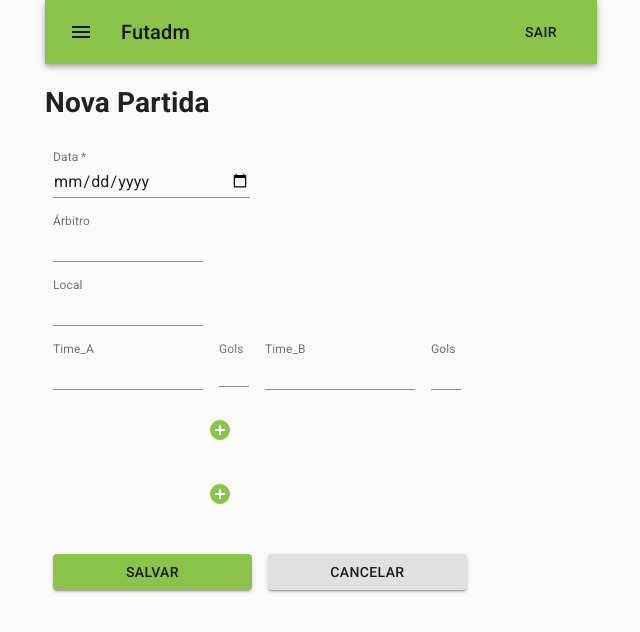
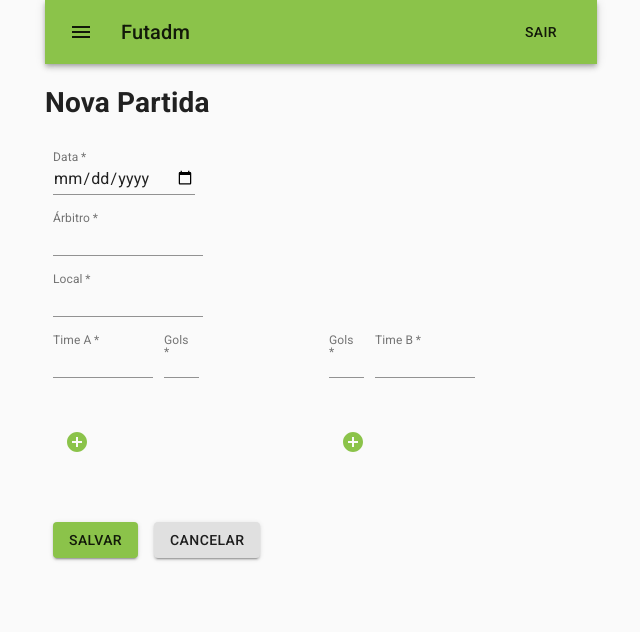
Before and after one commit to dsm-cefet-rj/trabalho-integrado-2020-1-grupo-5, a React (Create React App) app in the folder src/front-end/: page /partidas/1 in a window 1280 px wide. Shown: the top 632 px of the page, without its empty margins (319-959 px from the left). Built offline with nearby package versions, Linux system fonts and the light colour scheme; data requests are answered from the project's data file.

Commit message:
Renderizando formulário ao clicar no botão '+' e exibindo dados do banco no dropdown

```diff
--- a/src/front-end/shared/db.json
+++ b/src/front-end/shared/db.json
@@ -31,13 +31,13 @@
   ],
   "partidas": [
     {
-      "gols_time_B": 3,
+      "gols_time_B": 1,
       "time_B": "Time Vermelho",
-      "gols_time_A": 1,
+      "gols_time_A": 2,
       "time_A": "Time Azul",
-      "local": "Teste",
-      "arbitro": "Teste",
-      "data": "2020-12-04",
+      "local": "sdsdsd",
+      "arbitro": "a",
+      "data": "2020-12-11",
       "id": 1
     }
   ]
--- a/src/front-end/src/components/partidas/FormPartida.js
+++ b/src/front-end/src/components/partidas/FormPartida.js
@@ -1,4 +1,4 @@
-import React, {useState} from 'react';
+import React, {useEffect, useState} from 'react';
 import {useParams, useHistory } from "react-router-dom";
 import {useDispatch, useSelector} from 'react-redux';
 import { yupResolver } from '@hookform/resolvers/yup';
@@ -8,9 +8,13 @@ import { makeStyles} from '@material-ui/core/styles';
 import TextField from '@material-ui/core/TextField';
 import AddCircleIcon from '@material-ui/icons/AddCircle';
 import IconButton from '@material-ui/core/IconButton';
+import Grid from '@material-ui/core/Grid';
+import MenuItem from '@material-ui/core/MenuItem';
 
 import {addPartidaServer, updatePartidaServer, selectPartidasById} from './PartidasSlice'
 import {partidaSchema} from './PartidaSchema';
+import {selectAllJogadores, fetchJogadores} from '../jogadores/JogadoresSlice'
+import {selectAllTimes, fetchTimes} from '../times/TimesSlice'
 
 
 const useStyles = makeStyles((theme) => ({
@@ -26,7 +30,6 @@ const useStyles = makeStyles((theme) => ({
     form: {
       '& > *': {
           margin: theme.spacing(1),
-          width: '25ch',
       },
     },
 
@@ -38,7 +41,27 @@ export default function FormPartida(props) {
     //inicializa o estado com o hook useState
     const history  = useHistory();
     const dispatch = useDispatch();
-    const classes = useStyles();
+    const classes  = useStyles();
+
+    const [jogadoresTimeA, setJogadoresTimeA] = useState([]);
+    const [jogadoresTimeB, setJogadoresTimeB] = useState([]);
+    const jogadores = useSelector(selectAllJogadores);
+    const times = useSelector(selectAllTimes);
+
+    const addJogadorTimeA = () => {
+        setJogadoresTimeA(jogadoresTimeA => [...jogadoresTimeA, <AdicionaJogador jogadores={jogadores} />]);
+    };
+
+    const addJogadorTimeB = () => {
+        setJogadoresTimeB(jogadoresTimeB => [...jogadoresTimeB, <AdicionaJogador jogadores={jogadores} />]);
+      };
+
+
+    useEffect(() => {
+       dispatch(fetchJogadores(jogadores))
+       dispatch(fetchTimes(times))
+    }, [] )
+
 
     let { id } = useParams();
     id = parseInt(id);
@@ -82,18 +105,21 @@ export default function FormPartida(props) {
                         error={errors.data?.message ? true: false}
                         InputLabelProps={{ shrink: true }}
                         required
+                        size="small"
                     />
                     <br/>
                     <TextField
                         id="arbitro_partida"
                         label="Árbitro"
                         name="arbitro"
-                        defaultValue={partidaOnLoad.data_arbitro}
+                        defaultValue={partidaOnLoad.arbitro}
                         inputRef={register}
                         helperText={errors.arbitro?.message}
                         error={errors.arbitro?.message ? true: false}
                         InputLabelProps={{ shrink: true }}
                         style = {{width: 150}}
+                        size="small"
+                        required
                     />
                     <br/>
                     <TextField
@@ -106,20 +132,29 @@ export default function FormPartida(props) {
                         error={errors.local?.message ? true: false}
                         InputLabelProps={{ shrink: true }}
                         style = {{width: 150}}
+                        size="small"
+                        required
                     />
                     <br/>
+
+                    <Grid container direction="row">
+                        <Grid container direction="column" item xs={6} >
+                           <Grid direction="row" justify="space-between">
                                 <TextField
                                     id="time_A"
-                        label="Time_A"
+                                    label="Time A"
                                     name="time_A"
-
+                                    size="small"
                                      defaultValue={partidaOnLoad.time_A}
                                     inputRef={register}
                                     helperText={errors.time_A?.message}
                                     error={errors.time_A?.message ? true: false}
                                     InputLabelProps={{ shrink: true }}
-                        style = {{width: 150}}
+                                    style = {{width: 100}}
+                                    size="small"
+                                    required
                                 />
+                                &nbsp;&nbsp;&nbsp;
                                 <TextField
                                     id="gols_time_A"
                                     label="Gols"
@@ -131,38 +166,114 @@ export default function FormPartida(props) {
                                     helperText={errors.gols_time_A?.message}
                                     error={errors.gols_time_A?.message ? true: false}
                                     InputLabelProps={{ shrink: true }}
-                        style = {{width: 30}}
+                                    style = {{width: 35}}
+                                    size="small"
+                                    required
                                 />
+                            </Grid>
+                            <br/><br/>
+                            <Grid container direction="row" justify="flex-start">
+                                {jogadoresTimeA.map((item, i) => (<Grid key={i}>{item}</Grid>))}
+                            </Grid>
+
+                            <Grid container direction="row" justify="flex-start">
+                                <IconButton
+                                    id="adiciona_jogador_A"
+                                    name="adiciona_jogador_A"
+                                    onClick={() => {addJogadorTimeA()}} >
+                                        <AddCircleIcon color='primary'/>
+                                </IconButton>
+                            </Grid>
+                        </Grid>
+
+                        <Grid container direction="column" item xs={6}>
+                            <Grid direction="row" justify="space-between">
+                                <TextField
+                                    id="gols_time_B"
+                                    label="Gols"
+                                    name="gols_time_B"
+                                    type="number"
+                                    size="small"
+                                    defaultValue={partidaOnLoad.gols_time_B}
+                                    inputRef={register}
+                                    helperText={errors.gols_time_B?.message}
+                                    error={errors.gols_time_B?.message ? true: false}
+                                    InputLabelProps={{ shrink: true }}
+                                    style = {{width: 35}}
+                                    size="small"
+                                    required
+                                />
+                                 &nbsp;&nbsp;&nbsp;
                                 <TextField
                                     id="time_B"
-                        label="Time_B"
+                                    label="Time B"
                                     name="time_B"
-
+                                    size="small"
                                     defaultValue={partidaOnLoad.time_B}
                                     inputRef={register}
                                     helperText={errors.time_B?.message}
                                     error={errors.time_B?.message ? true: false}
                                     InputLabelProps={{ shrink: true }}
-                        style = {{width: 150}}
+                                    style = {{width: 100}}
+                                    size="small"
+                                    required
                                 />
-                    <TextField
-                        id="gols_time_B"
-                        label="Gols"
-                        name="gols_time_B"
-                        type="number"
-                        defaultValue={partidaOnLoad.gols_time_B}
-                        inputRef={register}
-                        helperText={errors.gols_time_B?.message}
-                        error={errors.gols_time_B?.message ? true: false}
-                        InputLabelProps={{ shrink: true }}
-                        style = {{width: 30}}
-                    />
-                    <IconButton id="adiciona_jogador_A" name="adiciona_jogador_A"><AddCircleIcon color='primary'/></IconButton>
-                    <IconButton id="adiciona_jogador_B" name="adiciona_jogador_B"><AddCircleIcon color='primary'/></IconButton>
+                            </Grid>
                             <br/><br/>
+                            <Grid container direction="row" justify="flex-start">
+                                {jogadoresTimeB.map((item, i) => (<Grid key={i}>{item}</Grid>))}
+                            </Grid>
+
+                            <Grid container direction="row" justify="flex-start">
+                                <IconButton
+                                    id="adiciona_jogador_B"
+                                    name="adiciona_jogador_B"
+                                    onClick={() => {addJogadorTimeB()}} >
+                                        <AddCircleIcon color='primary'/>
+                                </IconButton>
+                            </Grid>
+                        </Grid>
+                    </Grid>
+
+                    <br/><br/>
+
                     <Button type="submit" id="salva_partida" name="btn_salvar_jogador" variant="contained" color="primary">Salvar</Button>
                     <Button type="submit" id="cancela_partida" name="cancela_partida" variant="contained" onClick={() => { history.push('/partidas') }}>Cancelar</Button>
                 </form>
             </>
         );
 }
+
+
+function AdicionaJogador(props) {
+    return( <>
+                <TextField
+                    id="jogador"
+                    label="Jogador"
+                    name="jogador"
+                    style = {{width: 100}}
+                    select
+                    InputLabelProps={{ shrink: true }}
+                    size="small">
+                    {props.jogadores.map((option) => (
+                        <MenuItem key={option.id} value={option.id}>
+                        {option.nome}
+                        </MenuItem>
+                    ))}
+                </TextField>
+                &nbsp;&nbsp;&nbsp;&nbsp;&nbsp;
+                <TextField
+                    id="gols_jogador"
+                    label="Gols"
+                    name="gols_jogador"
+                    type="number"
+                    style = {{width: 35}}
+                    InputLabelProps={{ shrink: true }}
+                    size="small"
+
+
+                />
+                <br/><br/>
+            </>
+    );
+}
```
Also changed, not shown: 1 other file (tests, documents, lock files or other folders). Lines whose indentation alone changed are shown as unchanged.
